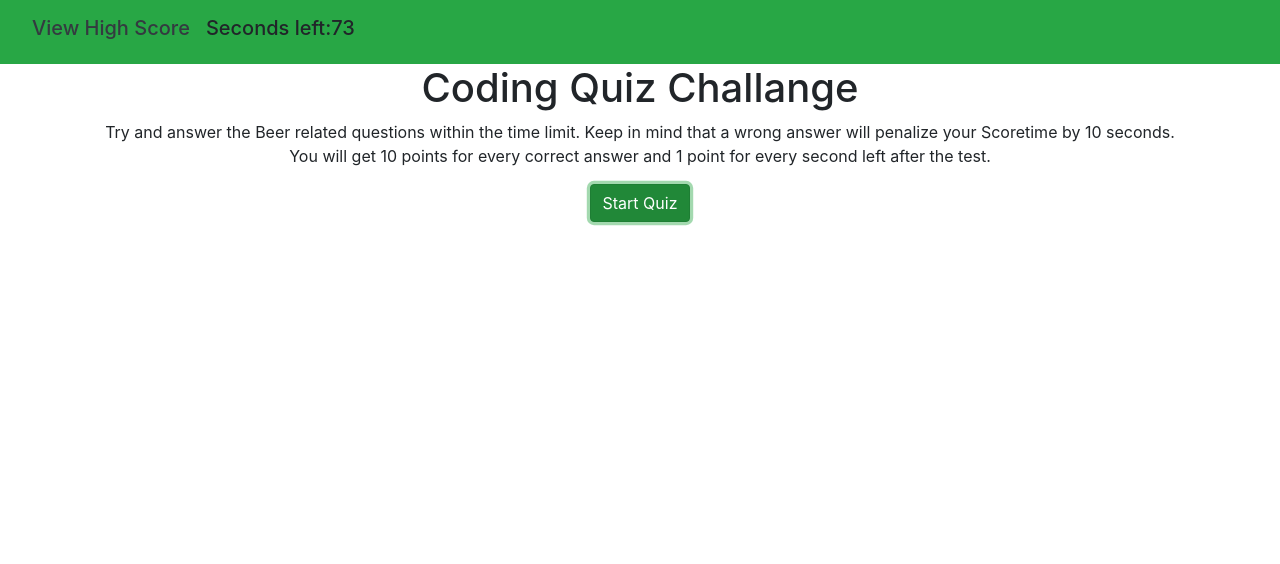
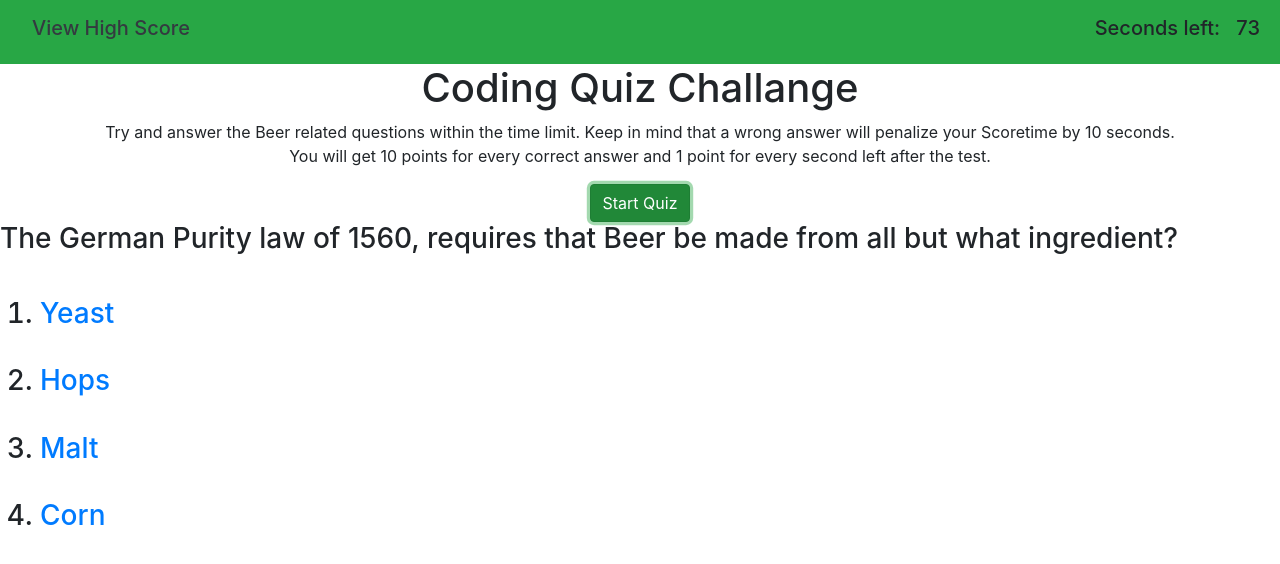
Before and after one commit to Dritchie3/CodeQuiz, a plain HTML site: page index.html in a window 1280 px wide. Both pictures are taken after a click on the button "Start Quiz". Drawn offline with nearby package versions, Linux system fonts and the light colour scheme.

Commit message:
working answer link

```diff
--- a/index.html
+++ b/index.html
@@ -4,22 +4,29 @@
   <meta charset="UTF-8">
   <meta name="viewport" content="width=device-width, initial-scale=1.0">
   <link rel="stylesheet" href="https://stackpath.bootstrapcdn.com/bootstrap/4.4.1/css/bootstrap.min.css" integrity="sha384-Vkoo8x4CGsO3+Hhxv8T/Q5PaXtkKtu6ug5TOeNV6gBiFeWPGFN9MuhOf23Q9Ifjh" crossorigin="anonymous">
-    <!-- <link rel="stylesheet" href="style.css"> -->
+  <link rel="stylesheet" href="style.css">
   <title>Code Quiz</title>
   <nav class="navbar navbar-expand-sm navbar-light bg-success navbar-fixed-top">
-      <h5 id="highScore"><a href="" class="nav-link text-dark">View High Score  </a></h5>
+    <h5 id="highScore">
+      <a href="highScore.html" class="nav-link text-dark">View High Score  </a>
+    </h5>
     <h5 class="list-item"> Seconds left:</h5>
     <h5 id="timer" class="text-right">75</h5>
   </nav>
 </head>
 <body>
 
-    <div class= "text-center">
+  <div id = "start" class= "text-center">
     <h1 id="title">Coding Quiz Challange</h1>
     <p  class=" mx-5 px-5" id="Directions">Try and answer the Beer related questions within the time limit. Keep in mind that a wrong answer will penalize your Scoretime by 10 seconds. You will get 10 points for every correct answer and 1 point for every second left after the test.</p>
     <button id="btn-startQuiz" class="btn btn-success">Start Quiz</button>
   </div>
-    <div>
+  <di id="testQuestion">
+    <h3 id="question" class = "text-justify"></h3>
+    <ol>
+      <h3 id="answers" class="href text-justify"></h3>
+    </ol>
+    <h3 button></h3>
 
   </div>
 
--- a/script.js
+++ b/script.js
@@ -1,39 +1,135 @@
-// timer
-// seperate high score html page  to include clear high scores and to add your last score
+// define question array
+var testQuestion = [
+    {
+    question: "The German Purity law of 1560, requires that Beer be made from all but what ingredient?",
+    answers: ["Yeast","Hops","Malt","Corn"],
+    answer: 4 },
+    {
+    question: "Some types of beer are named all but what?",
+    answers: ["Porter", "Dunkirk", "Kolsch", "Lambic"],
+    answer: 2
+    },
+    {
+    question: "Beer should be drunk according to what?",
+    answers: ["Proper Temperature","The Season", "Its Color", "Its Clarity"],
+    answer: 1
+    },
+    {
+    question: "What is a reason Beer can be drunk?",
+    answers: ["Just for Fun", "Celebrations", "Washing Down Meals", "All of the Above"],
+    answer: 4
+    },
+    {
+    question: "What nutritional value does beer not contain?",
+    answers: ["Carbohydrates", "Fat", "Protein", "Potassium"],
+    answer: 2
+    }
+]
 
-//questions
-var question1 = "The German Purity law of 1560, requires that Beer be made from all but what ingredient?";
-var question2 = "Some types of beer are named all but what?";
-var question3 = "Beer should be drunk according to what?";
-var question4 = "What is a reason Beer can be drunk?";
-var question5 = "What nutitional value does beer not contain?";
+var answerEl = document.querySelector("#answers");
+var questionEl = document.querySelector("#question");
+var corAnswerEl = testQuestion.answer;
+console.log(corAnswerEl);
+console.log(testQuestion);
 
-//Answer array
-var answer1 = [
-    ("Yeast","false"), ("Hops", "false"), ("Malt", "false"), ("Corn", "true")
-    ];
-var answer2 = [
-    ("Porter", "false"), ("Dunkirk", "true"), ("Kolsch", "false"), ("Lambic", "false")
-    ];
-var answer3 = [
-    ("Proper Temperature", "true"), ("The Season", "false"), ("its Color","false"), ("Its Clarity", "false")
-    ];
-var answer4 = [
-    ("Just for fun", "false"), ("Celebrating", "false"), ("Washing down Meals","false"), ("all of the above","true")
-    ];
-var answer5 = [
-    ("Carbohydrates", "false"), ("Fat","true"), ("Protein","false"), ("Potassium","false")
-    ];
+//timer start and other  variables
+var timer = document.getElementById("timer");
+var timerEl;
+var buttonStart = document.getElementById("btn-startQuiz");
+var startPage = document.getElementById("start");
+var count = 75;
+var score = 0;
 
-//timer
-var timer = document.getElementById("timer");
-var buttonStart = document.getElementById("btn-startQuiz");
-var startPage = document.getElementById("text-center");
+var correctAns = testQuestion[0].answer;
+// var btn = document.getElementById();
+console.log(correctAns);
 
-var count = 75;
-buttonStart.addEventListener("click", function() {
-    setInterval(function() {
-        count -= 1;
-        timer.textContent = count;
-    }, 1000);
-})
+// for (var g = 0; g < testQuestion[0].length; g++){
+//     btn.addEventListener("click", clickAns())
+    //start timer
+    buttonStart.addEventListener("click", function() {
+        timerEl = setInterval(function() {
+            console.log(count)
+            count--;
+            timer.textContent = count;
+            //stoping timer when needed
+            if(count === 72) {
+                clearInterval(timerEl);
+                console.log("interval has been cleared")
+            }
+            }, 1000);
+
+    //correct item clicked function
+
+            function btnClicked(){
+                // btn.addEventListener("click", clickAns())
+
+
+
+                function clickAns() {
+                    if (correctAns = li) {
+                        renderQuestions();
+                    }
+                    else btnClicked()
+
+                };
+            };
+
+
+
+    //Start asking question and answers
+            function renderQuestions() {
+
+                for (var k = 0; k < testQuestion[0].question.length; k++) {
+                    var questionCreate = document.createElement('h3');
+                    questionCreate.textContent = testQuestion[k].question;
+                    questionEl.append(questionCreate);
+                    var q = 0;
+                    console.log(questionEl);
+                    console.log(questionCreate);
+
+                    for (var i = 0; i < testQuestion[0].answers.length; i++) {
+                        var answerCreate = document.createElement('li');
+                        var br = document.createElement('br');
+                        var a = document.createElement('a');
+                        a.setAttribute('href', "http://google.com");
+                        // a.href = 'http://google.com'
+                        a.textContent = testQuestion[0].answers[i];
+                        q++
+                        answerCreate.setAttribute('class', q);
+                        answerEl.append(br);
+
+                        answerEl.append(answerCreate);
+                        answerCreate.append(a);
+
+                        console.log(answerCreate);
+                        console.log(answerEl);
+                        console.log(testQuestion[0].answers[i]);
+                    };
+                    btnClicked();
+                    return questionCreate
+                };
+
+            };
+
+            renderQuestions();
+            btnClicked();
+
+    });
+// };
+//when High score text is clicked, go to high score page
+
+//print questions and answers
+//add submit on answers
+//when answer is clicked show "right" or "wrong" ant bottom
+//change scor 10 points for right answer and -10 for wrong answer
+//create button to continue
+//when question is chosen move to next question
+//when all questions are answers-->
+//stop timer
+//add remaning timer-count to score
+//ask to add name to "high score page"
+//add submit button
+//submit takes you to high score button
+//high score button has two buttons "clears all" scores and "go back"
+//create high score array
--- a/style.css
+++ b/style.css
@@ -1,13 +1,9 @@
 .list-item {
-    text-align: right;
-    justify-content: end;
-    align-items: right;
-    align-self: right;
     position: absolute;
-    right: 30px;
+    right: 60px;
 }
 
-.timer test-right {
-    position: right;
-    right: 10px;
+#timer {
+    position: absolute;
+    right: 20px;
 }
```
Also changed, not shown: define question array.js (added, +31 -0 lines), highScore.html (+9 -2 lines), questions.html (line endings or trailing spaces). Lines whose indentation alone changed are shown as unchanged.
